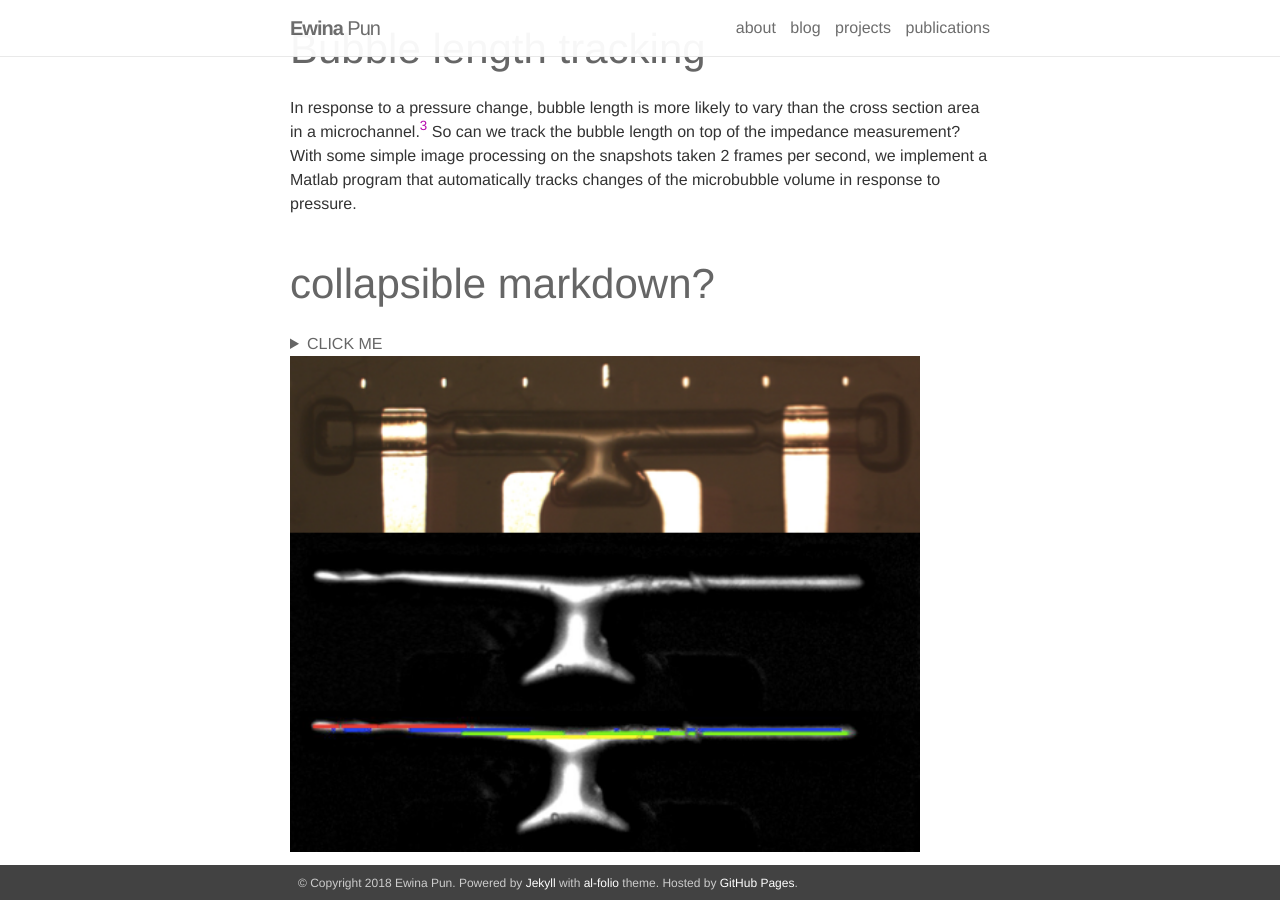
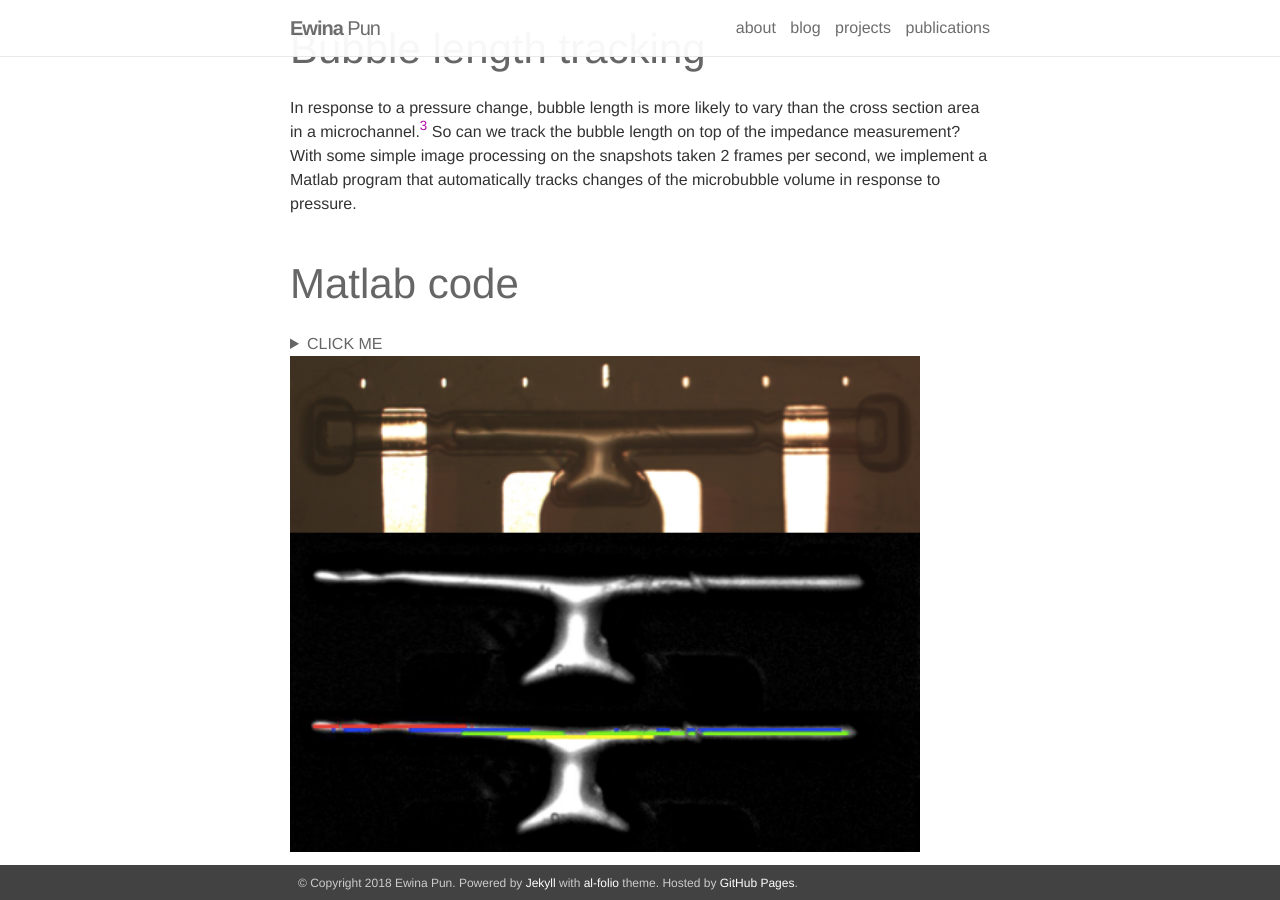
Before and after one commit to ewinapun/ewinapun.github.io, a Jekyll site: the page built from _projects/1_project.markdown, in a window 1280 px wide and 900 px high, scrolled down 2122 px. Built offline with Jekyll 4.4.1, drawn with Linux system fonts in a browser that asks for light colours; nearby versions of some CDN libraries.

Commit message:
MEMS edit

````diff
--- a/_projects/1_project.markdown
+++ b/_projects/1_project.markdown
@@ -50,14 +50,14 @@ One electrochemical characterization we do is to chronically measure changes in
 In response to a pressure change, bubble length is more likely to vary than the cross section area in a microchannel.[^footnote1] So can we track the bubble length on top of the impedance measurement? With some simple image processing on the snapshots taken 2 frames per second, we implement a Matlab program that automatically tracks changes of the microbubble volume in response to pressure.
 
 
-## collapsible markdown?
+## Matlab code
 
 <details><summary>CLICK ME</summary>
 <p>
 
 #### yes, even hidden code blocks!
 
-```Matlab
+```
 % iternate for the whole set of images
 files = dir(fullfile(mydir, 'img*.jpg'));
 first = 'img.jpg';
@@ -137,6 +137,7 @@ for file = files'
     end
 end
 ```
+
 </p>
 </details>
 
````
